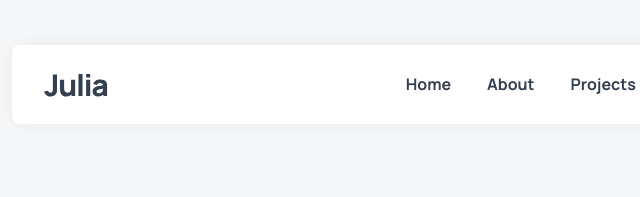
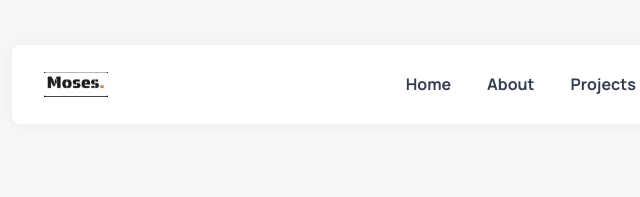
Before and after one commit to moseswise131-coder/Moses-Wisdom, a plain HTML site: page index.html in a window 1280 px wide. Shown: the top 197 px of the page, 58-698 px from the left. Drawn offline with nearby package versions, Linux system fonts and the light colour scheme.

Commit message:
Update index.html

```diff
--- a/index.html
+++ b/index.html
@@ -48,14 +48,14 @@
     <div class="container">
 
       <a href="#" class="logo">
-        <img src="./assets/images/logo-dark.svg" width="64" height="24" alt="Julia home">
+        <img src="./assets/images/Moses.png" width="64" height="24" alt="Julia home">
       </a>
 
       <nav class="navbar" data-navbar>
 
         <div class="navbar-top">
           <a href="#" class="logo">
-            <img src="./assets/images/logo-light.svg" width="64" height="24" alt="Julia home">
+            <img src="./assets/images/Moses.png" width="64" height="24" alt="Julia home">
           </a>
 
           <button class="nav-close-btn" aria-label="close menu" data-nav-toggler>
```
